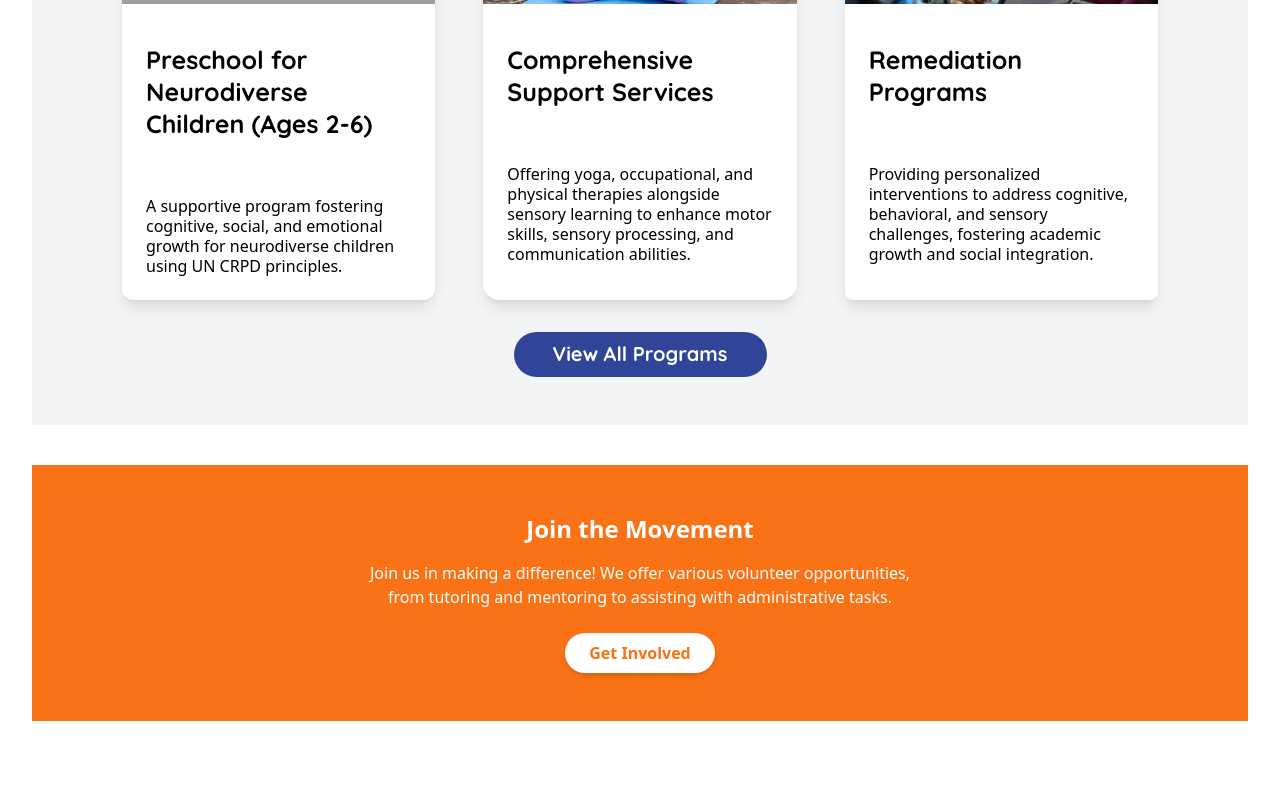
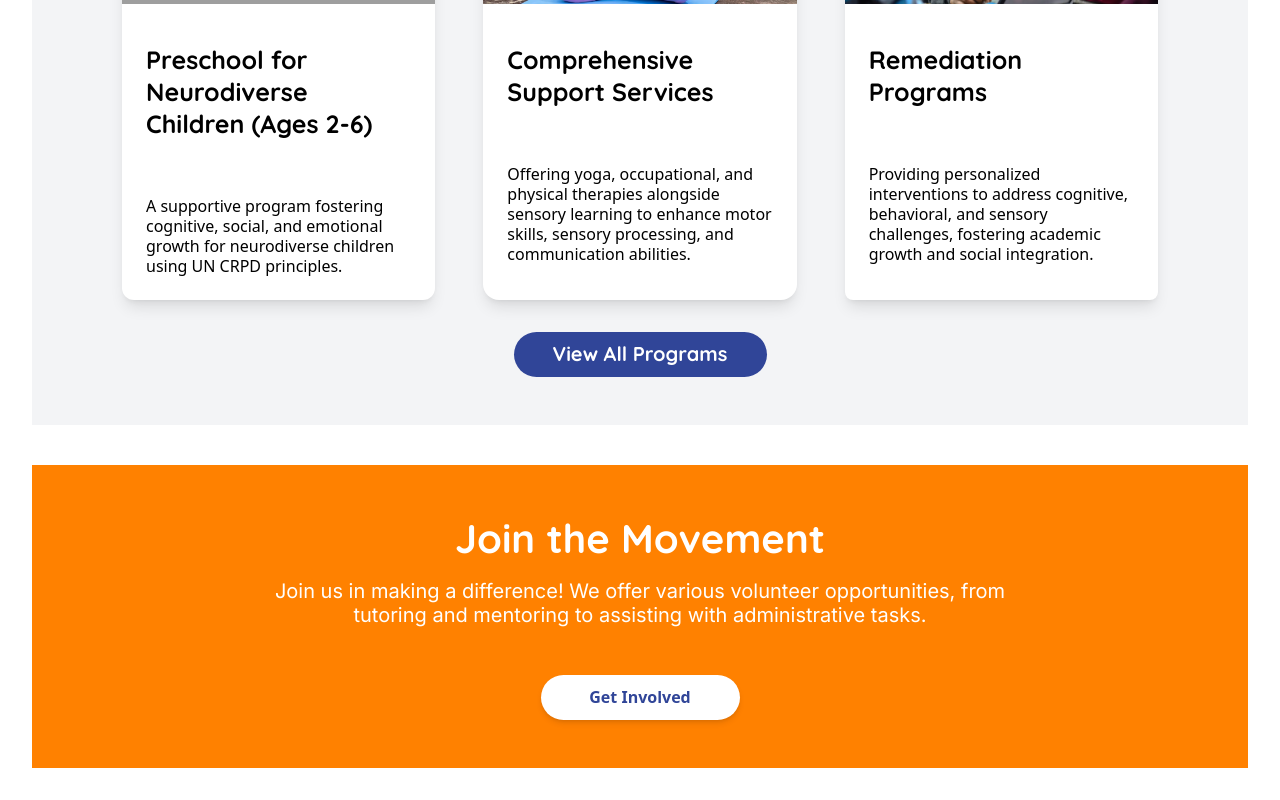
Before and after one commit to HarshadaGirase/ITFFC, a React (Vite) app: page / in a window 1280 px wide. Shown: the part 3295-4095 px from the top of the page. Before the commit the page ends 4048 px from the top, so only its background shows below. Built offline with nearby package versions, Linux system fonts and the light colour scheme; grey boxes are pictures that could not be loaded.

Commit message:
added JoinUs Section

```diff
--- a/src/components/JoinUs.jsx
+++ b/src/components/JoinUs.jsx
@@ -2,12 +2,12 @@
 
 const JoinUs = () => {
   return (
-    <section className="bg-orange-500 py-12 px-4 text-center">
-      <h2 className="text-2xl font-bold text-white mb-4">Join the Movement</h2>
-      <p className="text-white mb-6 max-w-xl mx-auto">
+    <section className="bg-[#FF8100] py-12 px-8 text-center">
+      <h2 className="text-[14px] leading-[30px] sm:text-[14px] sm:leading-[30px] md:text-[40px] md:leading-[50px] lg:text-[40px] lg:leading-[50px] font-bold text-white mb-4 font-quicksand">Join the Movement</h2>
+      <p className="text-white font-inter mb-6 max-w-3xl mx-auto text-[16px] leading-[20px] sm:text-[16px] sm:leading-[20px] md:text-[20px] md:leading-[24px] lg:text-[20px] lg:leading-[24px]">
         Join us in making a difference! We offer various volunteer opportunities, from tutoring and mentoring to assisting with administrative tasks.
       </p>
-      <button className="bg-white text-orange-500 font-semibold py-2 px-6 rounded-full shadow-md hover:bg-gray-100 transition duration-300">
+      <button className="bg-white text-[#304598] text-[16px] leading-[20px] sm:text-[16px] sm:leading-[20px] md:text-[20px] md:leading-[25px]  lg:text-[16px] lg:leading-[20px] font-semibold w-[159px] h-[36px] sm:w-[158px] sm:h-[35px] md:w-[199px] md:h-[45px] lg:w-[199px] lg:h-[45px] rounded-full shadow-md hover:bg-gray-100 transition duration-300 mt-6">
         Get Involved
       </button>
     </section>
```
